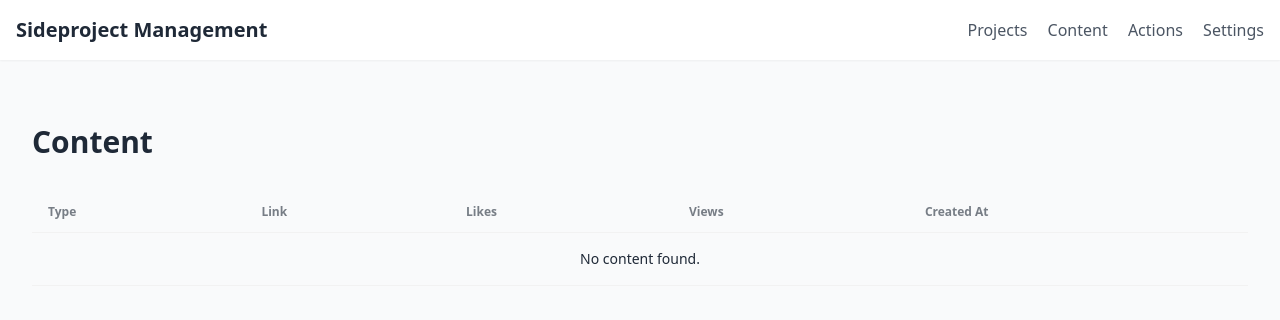
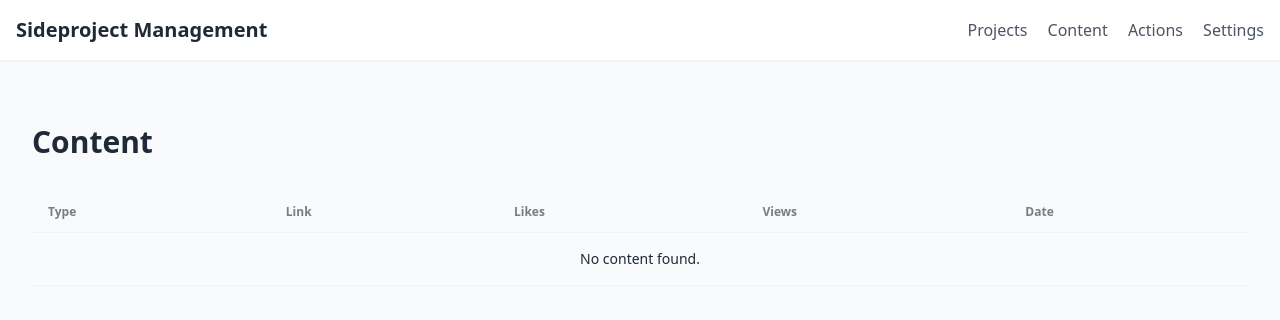
Before and after one commit to koljapluemer/side-project-management, a Django app: page /content/ in a window 1280 px wide. Shown: the top 320 px of the page. Run offline with Django 5.2, Linux system fonts and the light colour scheme; data that the repository does not hold is empty; some libraries are stand-ins or nearby versions.

Commit message:
add more useful post date

```diff
--- a/cms/templates/content/list.html
+++ b/cms/templates/content/list.html
@@ -15,7 +15,7 @@
                     <th>Link</th>
                     <th>Likes</th>
                     <th>Views</th>
-                    <th>Created At</th>
+                    <th>Date</th>
                 </tr>
             </thead>
             <tbody>
@@ -33,7 +33,7 @@
                     </td>
                     <td>{{ content.likes|default:"-" }}</td>
                     <td>{{ content.views|default:"-" }}</td>
-                    <td>{{ content.created_at|date:"Y-m-d H:i" }}</td>
+                    <td>{{ content.date|date:"Y-m-d H:i" }}</td>
                 </tr>
                 {% empty %}
                 <tr>
```
Also changed, not shown: cms/models.py (+7 -0 lines).
